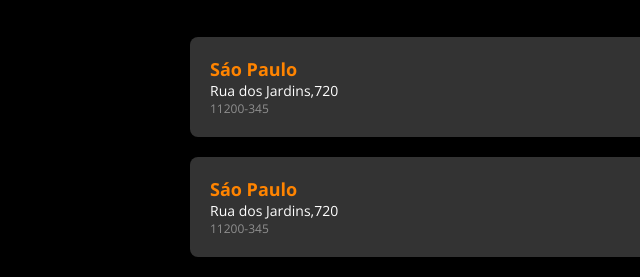
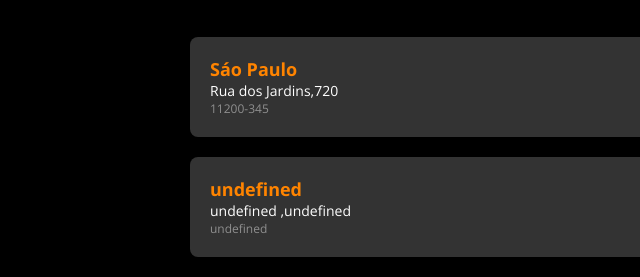
Before and after one commit to maririb749/projeto-via-cep, a website with bundled scripts: page index.html in a window 1280 px wide. Both pictures are taken after typing "Sample", "Sample" into the empty fields and a click on the button "Salvar". Shown: the part 520-797 px from the top of the page, 0-640 px from the left. Built offline with nearby package versions, Linux system fonts and the light colour scheme; no server answers.

Commit message:
Criando o listController para inserir os cards com o novo endereço inserido na listagem.

```diff
--- a/index.html
+++ b/index.html
@@ -12,7 +12,6 @@
     <link href="https://fonts.googleapis.com/css2?family=Open+Sans:wght@400;700&display=swap" rel="stylesheet" />
 
     <link rel="stylesheet" href="css/styles.css" />
-
 </head>
 
 <body>
@@ -61,11 +60,7 @@
                 <p class="address-line">Rua dos Jardins,720</p>
                 <p class="address-cep">11200-345</p>
             </div>
-            <div class="card-list-item">
-                <h3>Sáo Paulo</h3>
-                <p class="address-line">Rua dos Jardins,720</p>
-                <p class="address-cep">11200-345</p>
-            </div>
+
         </section>
     </main>
     <script type="module" src="js/dsviacep.js"></script>
--- a/js/controllers/form-controller.js
+++ b/js/controllers/form-controller.js
@@ -1,6 +1,6 @@
 import Address from "../models/address.js";
 import * as addressService from '../services/address-service.js';
-
+import * as listController from './list-controller.js';
 
 function State() {
 
@@ -69,7 +69,7 @@ async function handleInputCepChange(event) {
 
 async function handleBtnSaveClick(event) {
     event.preventDefault();
-    console.log(state.address);
+    listController.addCCard(state.address);
 
 }
 
--- /dev/null
+++ b/js/controllers/list-controller.js
@@ -0,0 +1,37 @@
+function State() {
+    this.listSection = null;
+}
+const state = new State();
+
+export function init() {
+    state.listSection = document.querySelector("#list-section");
+}
+
+export function addCCard(address) {
+    const card = createCard(address);
+    state.listSection.appendChild(card);
+}
+
+function createCard(address) {
+
+    const div = document.createElement("div");
+    div.classList.add("card-list-item");
+
+    const h3 = document.createElement("h3");
+    h3.innerHTML = address.city;
+
+    const line = document.createElement("p");
+    line.classList.add("address-line");
+    line.innerHTML = `${address.street} ,${address.number}`;
+
+    const cep = document.createElement("p");
+    cep.classList.add("address-cep");
+    cep.innerHTML = address.cep;
+
+    div.appendChild(h3);
+    div.appendChild(line);
+    div.appendChild(cep);
+
+    return div;
+
+}
--- a/js/dsviacep.js
+++ b/js/dsviacep.js
@@ -1,2 +1,5 @@
 import * as formController from './controllers/form-controller.js';
+import * as listController from './controllers/list-controller.js';
+
 formController.init();
+listController.init();
```
